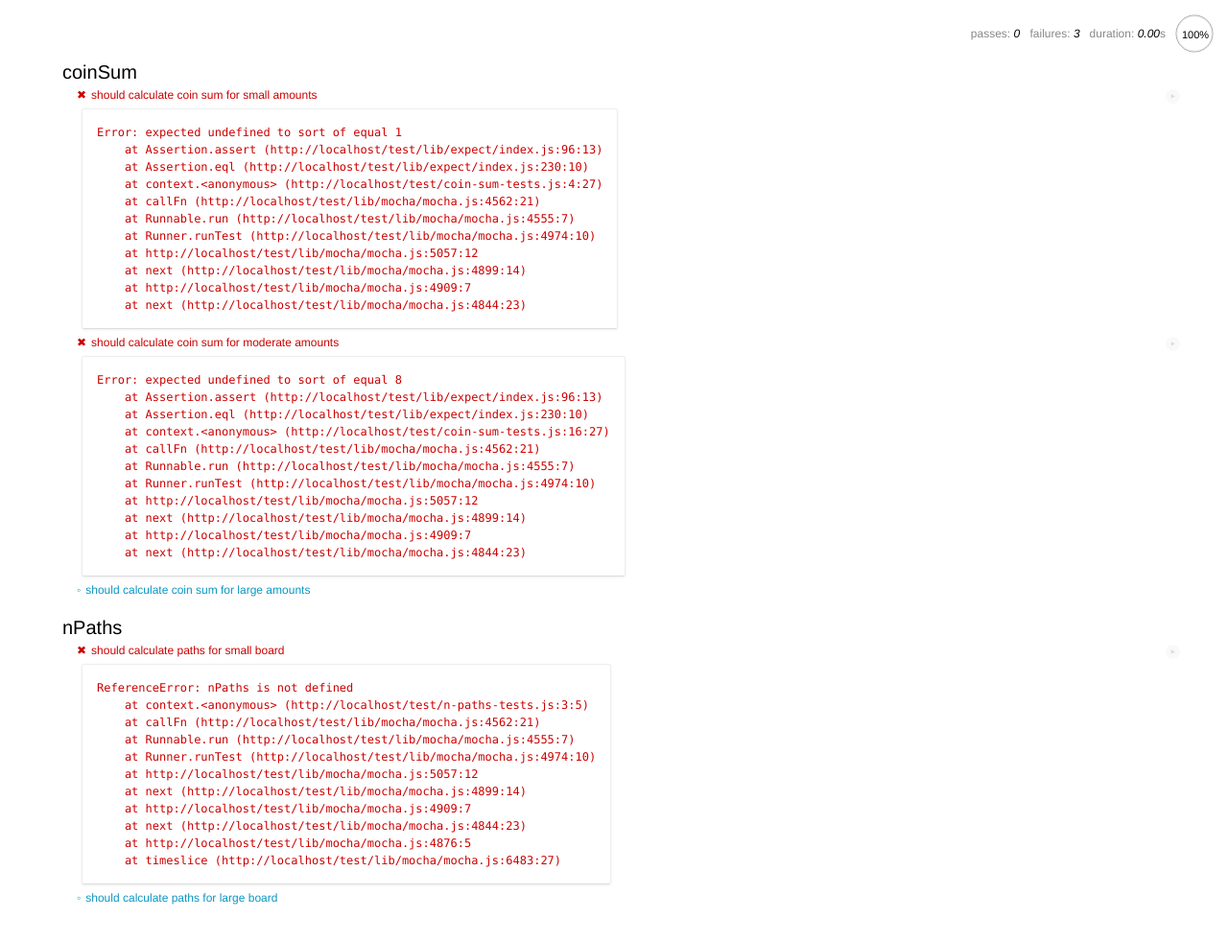
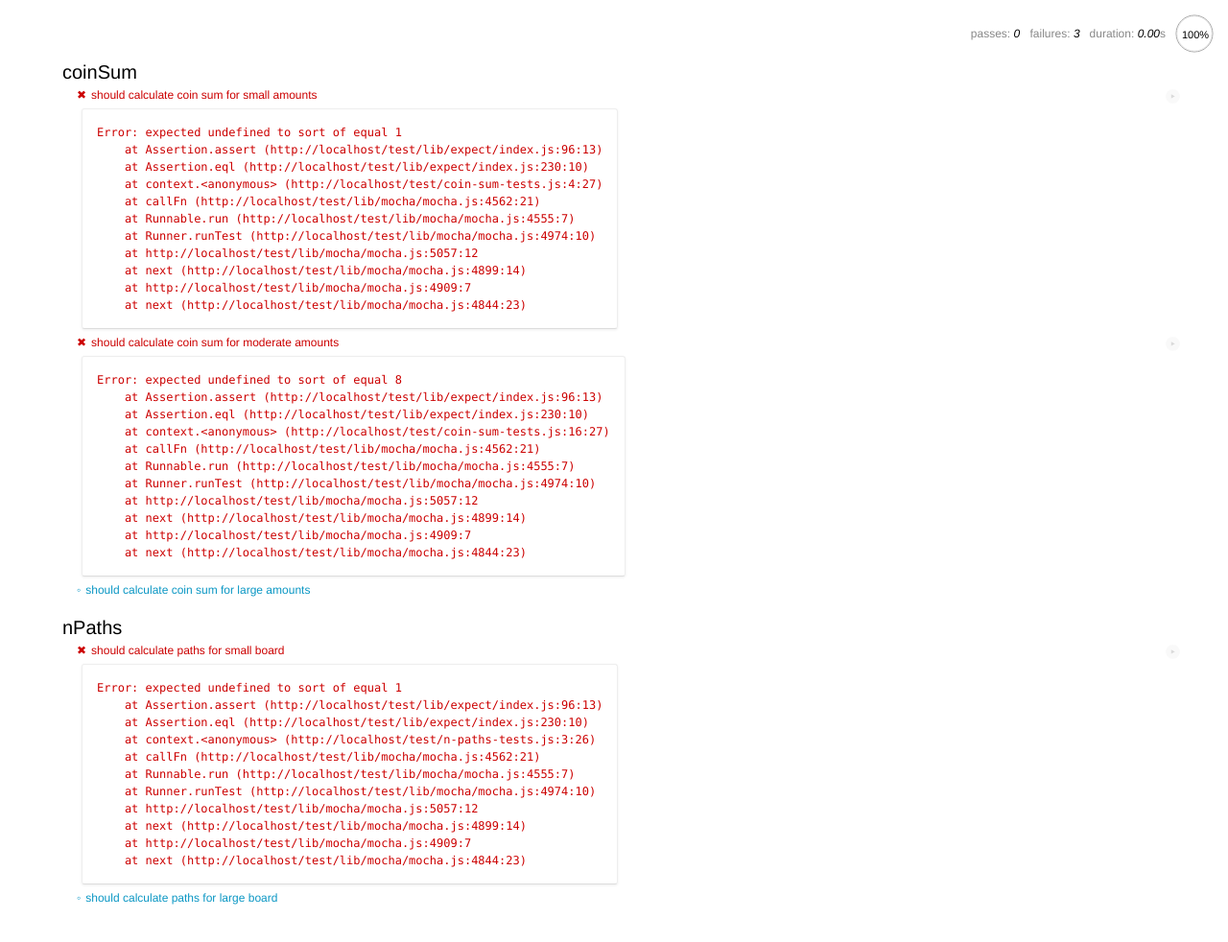
Before and after one commit to mxlisandro/unit-3-algorithms, a website: page part2/index.html in a window 1280 px wide. Shown: the whole page at 96% size. Drawn offline with Linux system fonts and the light colour scheme; files whose address does not match are found by name.

Commit message:
added nPaths script source file to index in part2

```diff
--- a/part2/index.html
+++ b/part2/index.html
@@ -13,6 +13,7 @@
   <script src="./../test/lib/expect/index.js"></script>
   <script src="sort.js"></script>
   <script src="coinSum.js"></script>
+  <script src="nPaths.js"></script>
   <script src="./../test/sort-tests.js"></script>
   <script src="./../test/coin-sum-tests.js"></script>
   <script src="./../test/n-paths-tests.js"></script>
```
